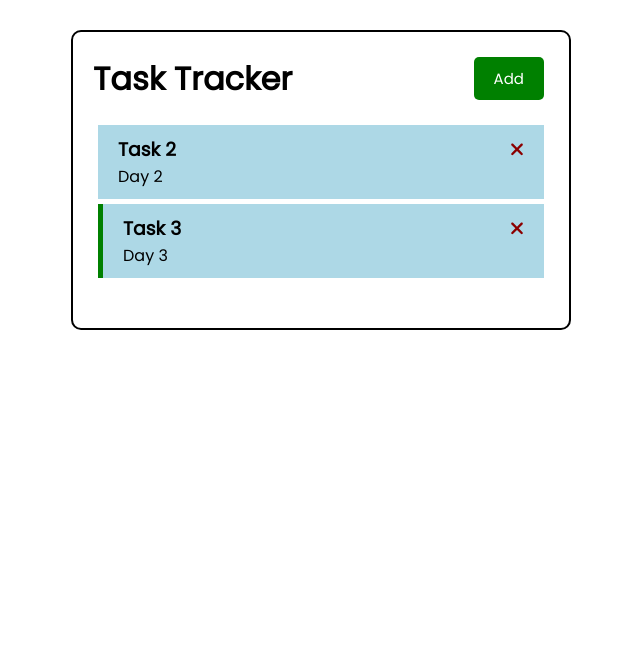
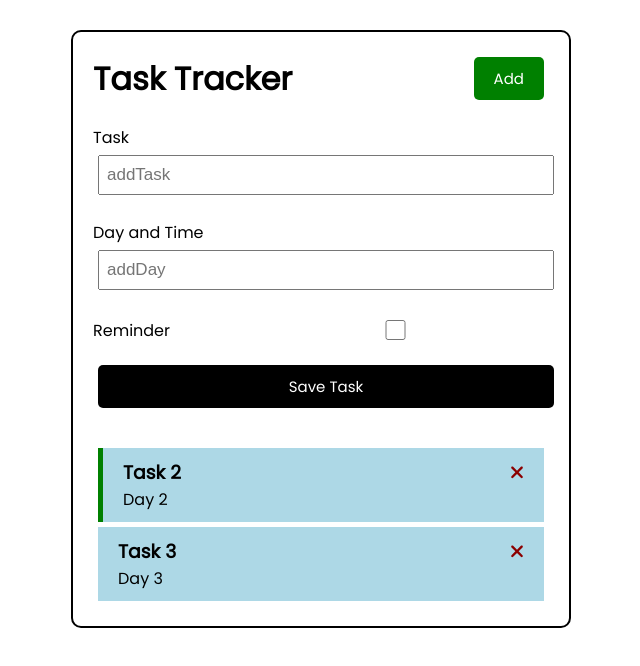
Before and after one commit to emiliaoana/task-tracker, an Angular app: page / in a window 1280 px wide. Shown: the top 666 px of the page, without its empty margins (319-959 px from the left). Built offline with nearby package versions, Linux system fonts and the light colour scheme; data requests are answered from the project's data file.

Commit message:
added form for adding tasks

```diff
--- a/db.json
+++ b/db.json
@@ -4,13 +4,13 @@
       "id": 2,
       "text": "Task 2",
       "day": "Day 2",
-      "reminder": false
+      "reminder": true
     },
     {
       "id": 3,
       "text": "Task 3",
       "day": "Day 3",
-      "reminder": true
+      "reminder": false
     }
   ]
 }
--- a/src/app/app.module.ts
+++ b/src/app/app.module.ts
@@ -7,6 +7,7 @@
 import { TasksComponent } from './components/tasks/tasks.component';
 import { TasksItemComponent } from './components/tasks-item/tasks-item.component';
 import { FontAwesomeModule } from '@fortawesome/angular-fontawesome';
+import { AddTaskComponent } from './components/add-task/add-task.component';
 
 @NgModule({
   declarations: [
@@ -14,7 +15,8 @@
     HeaderComponent,
     ButtonComponent,
     TasksComponent,
-    TasksItemComponent
+    TasksItemComponent,
+    AddTaskComponent
   ],
   imports: [
     BrowserModule,
--- /dev/null
+++ b/src/app/components/add-task/add-task.component.css
@@ -0,0 +1,3 @@
+.add-form{
+  margin-bottom: 40px;
+}
--- /dev/null
+++ b/src/app/components/add-task/add-task.component.html
@@ -0,0 +1,15 @@
+<form class="add-form">
+  <div class="form-control">
+    <label for="text">Task</label>
+    <input type="text" name="text" id="text" placeholder="addTask"/>
+  </div>
+  <div class="form-control">
+    <label for="day">Day and Time</label>
+    <input type="text" name="day" id="day" placeholder="addDay"/>
+  </div>
+  <div class="form-control form-control-check">
+    <label for="reminder">Reminder</label>
+    <input type="checkbox" name="reminder" id="reminder" placeholder="addReminder"/>
+  </div>
+  <input type="submit" value="Save Task" class="btn btn-block">
+</form>
--- /dev/null
+++ b/src/app/components/add-task/add-task.component.ts
@@ -0,0 +1,15 @@
+import { Component, OnInit } from '@angular/core';
+
+@Component({
+  selector: 'app-add-task',
+  templateUrl: './add-task.component.html',
+  styleUrls: ['./add-task.component.css']
+})
+export class AddTaskComponent {
+  constructor() {
+  }
+  ngOnInit():void{
+
+  }
+
+}
--- a/src/app/components/tasks/tasks.component.html
+++ b/src/app/components/tasks/tasks.component.html
@@ -1,3 +1,4 @@
+<app-add-task></app-add-task>
 <app-tasks-item *ngFor= "let task of tasks" [task]="task" (onDeleteTask)="deleteTask(task)"
                 (onToggleReminder)="onReminder(task)" >
 
```
Also changed, not shown: 1 other file (tests, documents, lock files or other folders).
